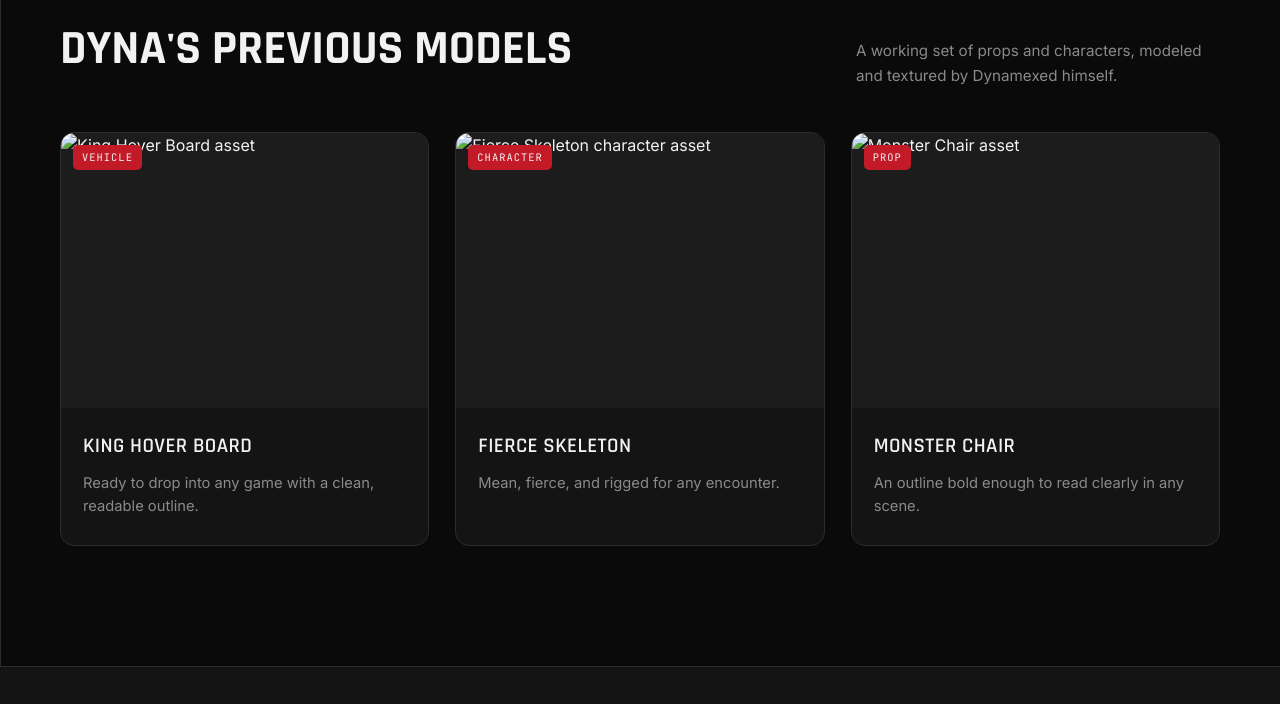
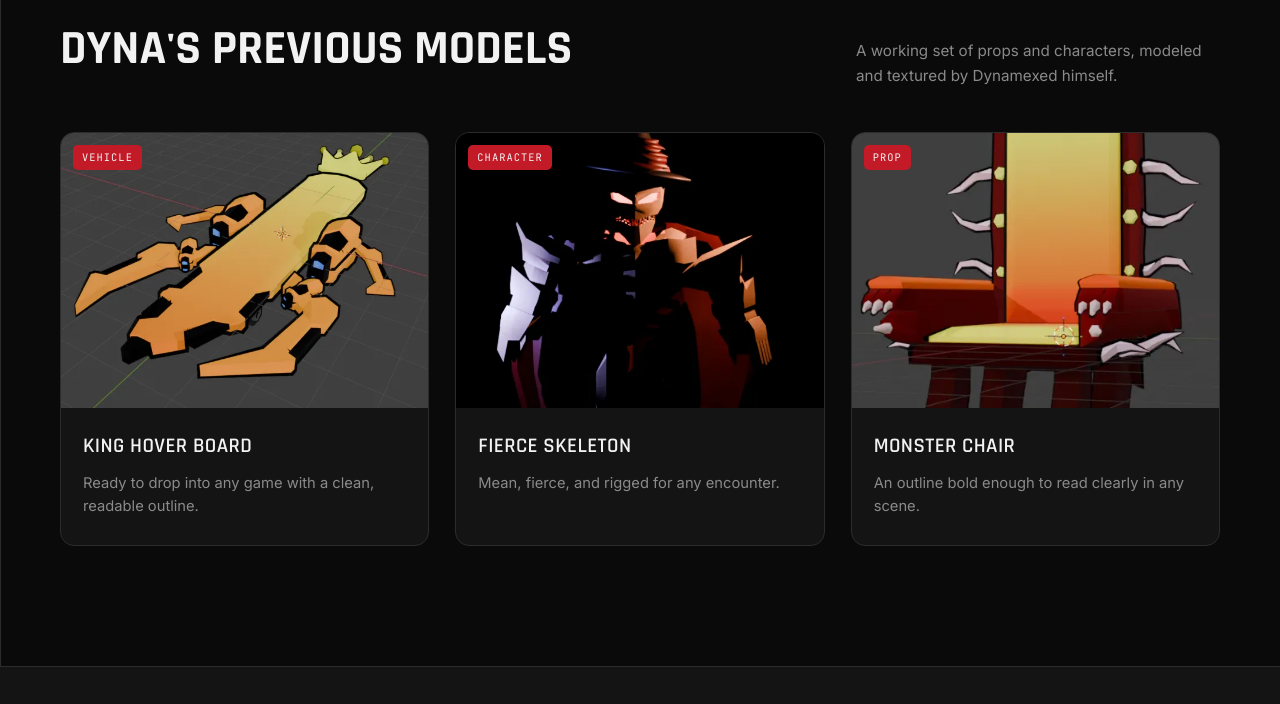
Before and after one commit to blgzm18-collab/Dyna-Portfolio, a website: page public/index.html in a window 1280 px wide. Shown: the part 900-1604 px from the top of the page. Drawn offline with nearby package versions, Linux system fonts and the light colour scheme; files whose address does not match are found by name.

Commit message:
Update index.html

```diff
--- a/public/index.html
+++ b/public/index.html
@@ -143,7 +143,7 @@
 
       <div class="project" role="button" tabindex="0" data-made-for="Personal portfolio piece" data-game="General-purpose vehicle asset — built to slot into any Roblox game needing a hoverboard." data-model="RangerGundamMech-optimized.glb">        <div class="project-media">
           <span class="project-tag">Vehicle</span>
-          <img src="KIngHover.png" alt="King Hover Board asset">
+          <img src="../assets/KIngHover.png" alt="King Hover Board asset">
         </div>
         <div class="project-body">
           <h1>King Hover Board</h1>
@@ -154,7 +154,7 @@
       <div class="project" role="button" tabindex="0" data-made-for="Commission — add client / project name here" data-game="Enemy or boss character — add the specific game/purpose here." data-model="RangerGundamMech-optimized.glb">
         <div class="project-media">
           <span class="project-tag">Character</span>
-          <img src="AngyBones.png" alt="Fierce Skeleton character asset">
+          <img src="../assets/AngyBones.png" alt="Fierce Skeleton character asset">
         </div>
         <div class="project-body">
           <h1>Fierce Skeleton</h1>
@@ -165,7 +165,7 @@
       <div class="project" role="button" tabindex="0" data-made-for="Personal portfolio piece" data-game="Environment prop — add the specific game/purpose here." data-model="RangerGundamMech-optimized.glb">
         <div class="project-media">
           <span class="project-tag">Prop</span>
-          <img src="MonsterChair.png" alt="Monster Chair asset">
+          <img src="../assets/MonsterChair.png" alt="Monster Chair asset">
         </div>
         <div class="project-body">
           <h1>Monster Chair</h1>
```
